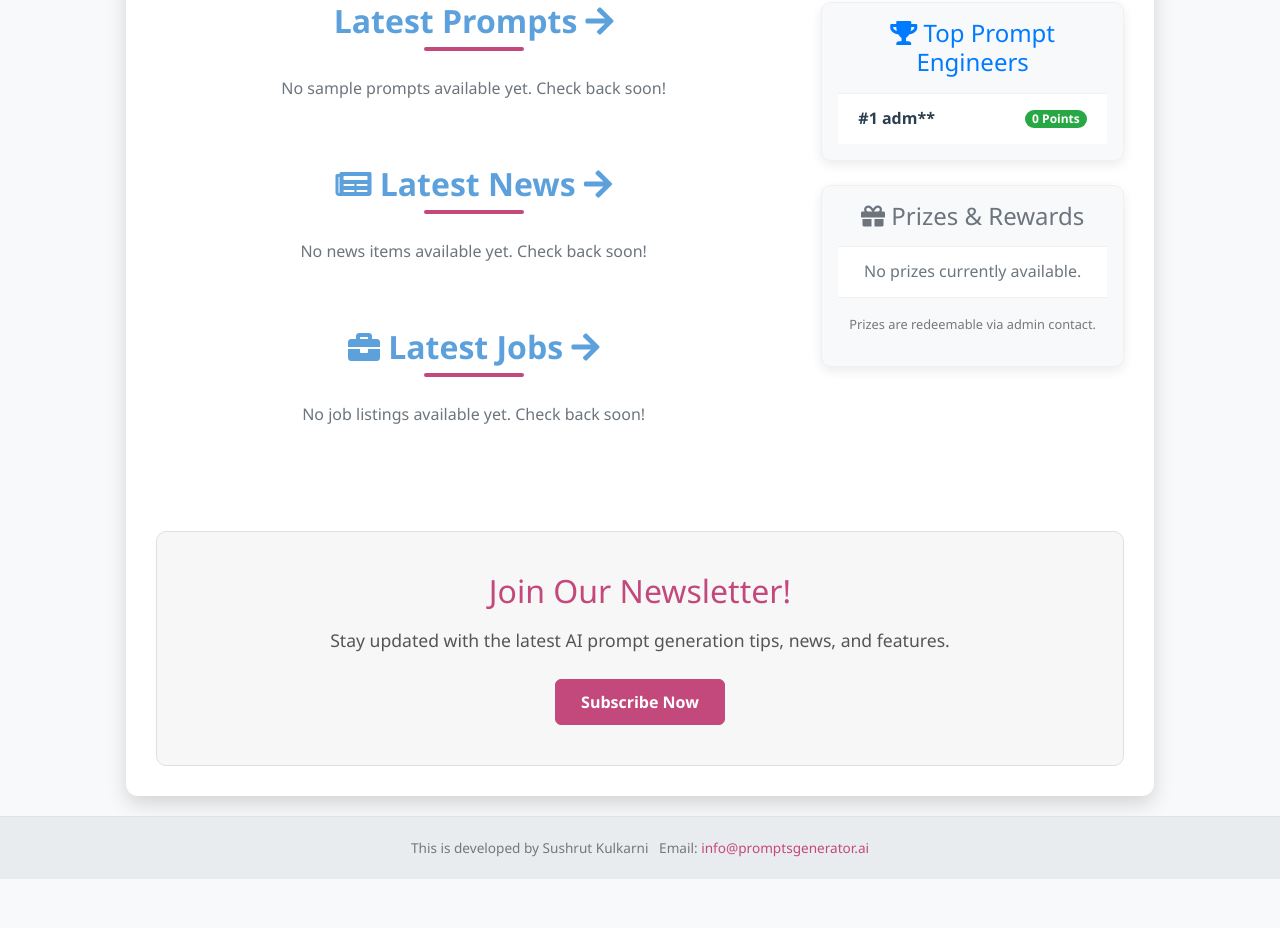
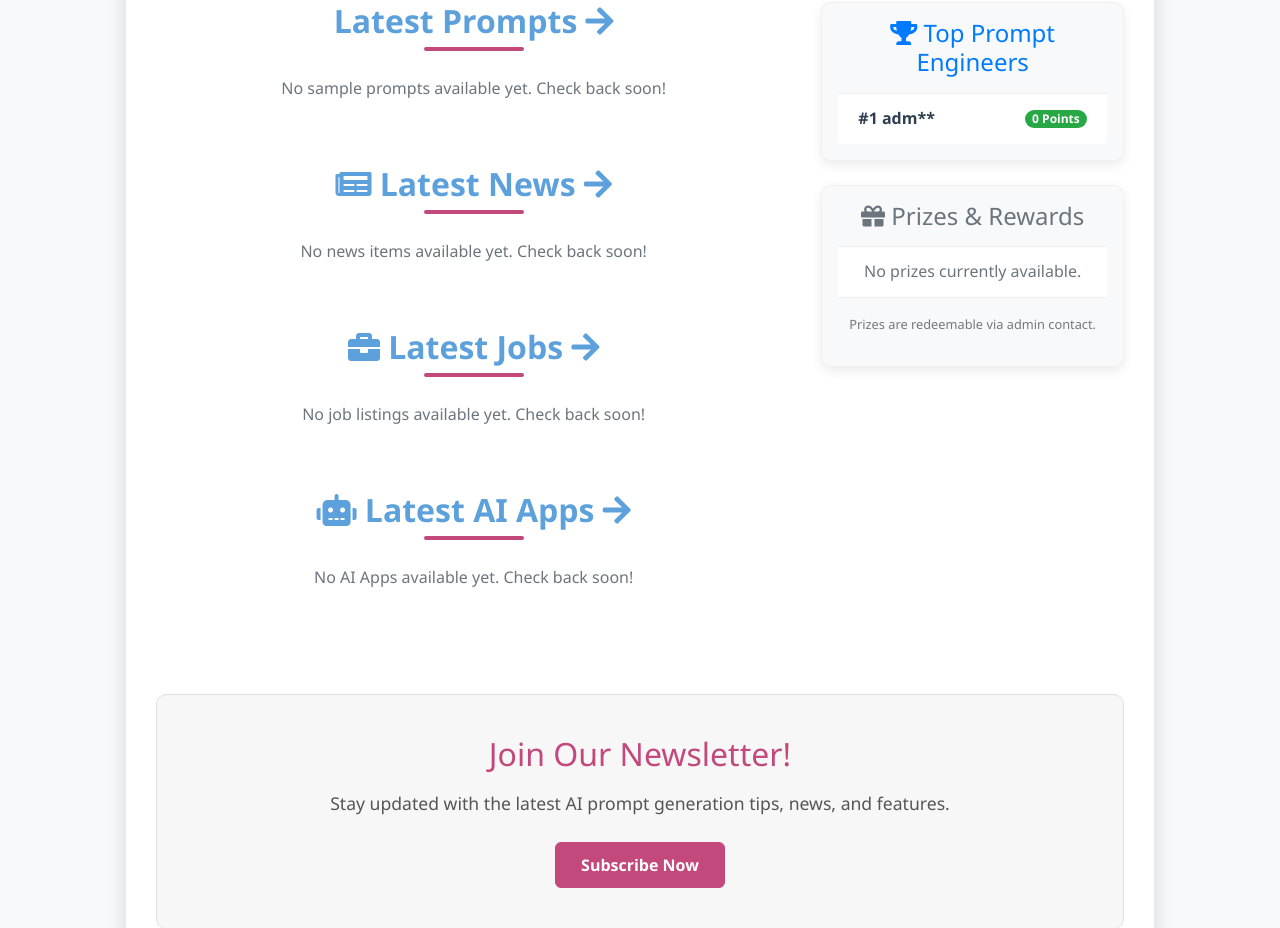
Before and after one commit to simpdatasush/prompts_testing, a Flask app: page / in a window 1280 px wide. Shown: the part 555-1483 px from the top of the page. Before the commit the page ends 1434 px from the top, so only its background shows below. Run offline with Flask 3, Linux system fonts and the light colour scheme; grey boxes labelled with a size stand in for pictures from a placeholder-image service; some libraries are stand-ins or nearby versions.

Commit message:
Update landing.html

```diff
--- a/templates/landing.html
+++ b/templates/landing.html
@@ -433,6 +433,35 @@
                     </div>
                 </section>
 
+<section class="ai-apps-section mb-5">
+    <h2 class="section-title">
+        <a href="{{ url_for('all_ai_apps') }}" style="color: inherit; text-decoration: none;">
+            <i class="fas fa-robot"></i> Latest AI Apps <i class="fas fa-arrow-right"></i>
+        </a>
+    </h2>
+    <div class="row">
+        {% for app in ai_apps_listings %}
+        <div class="col-md-6 col-lg-4">
+            <div class="card">
+                <div class="card-body">
+                    <h5 class="card-title">{{ app.name }}</h5>
+                    <h6 class="card-subtitle mb-2 text-muted">{{ app.developer }} - {{ app.category }}</h6>
+                    <p class="card-text">{{ app.summary | truncate(150) }}</p>
+                    <a href="{{ app.app_url }}" target="_blank" class="card-link">Visit App <i class="fas fa-external-link-alt"></i></a>
+                    <p class="meta-info">Launched: {{ app.date_launched.strftime('%Y-%m-%d') if app.date_launched else 'N/A' }}</p>
+                    <p class="meta-info">Added: {{ app.date_added.strftime('%Y-%m-%d %H:%M') }}</p>
+                </div>
+            </div>
+        </div>
+        {% else %}
+        <div class="col-12">
+            <p class="text-center text-muted">No AI Apps available yet. Check back soon!</p>
+        </div>
+        {% endfor %}
+    </div>
+</section>
+
+
             </div> <div class="col-md-4">
                 <div class="card mb-4 bg-light p-3">
                     <h4 class="text-center text-primary mb-3"><i class="fas fa-trophy"></i> Top Prompt Engineers</h4>
```
